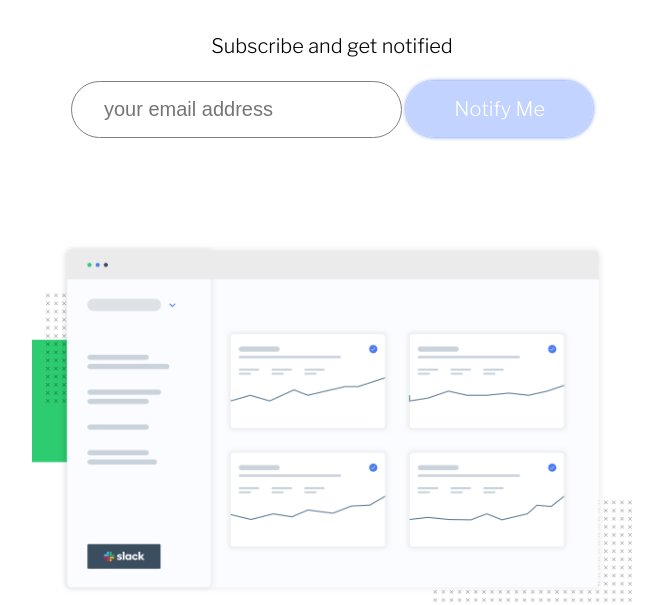
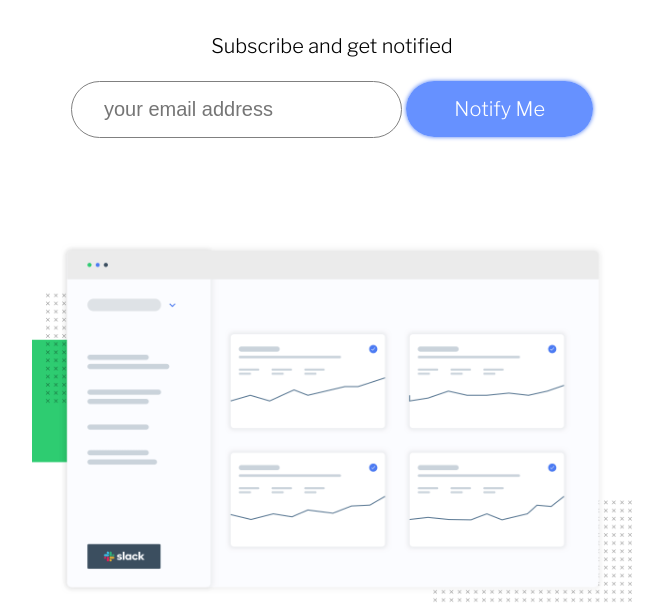
Before and after one commit to MordenWebDev/ping-coming-soon-page, a plain HTML site: page index.html in a window 1280 px wide. In both pictures the pointer is over the element "Notify Me". Shown: the part 189-794 px from the top of the page, without its empty margins (308-971 px from the left). Drawn offline with nearby package versions, Linux system fonts and the light colour scheme.

Commit message:
updating bg color of button hover state

```diff
--- a/style.css
+++ b/style.css
@@ -36,7 +36,7 @@ body{
 
 }
 .btn:hover{
-    background-color: hsl(223, 100%, 88%);
+   background-color: hsl(223, 100%, 70%);
 }
 /* header style */
 header{
```
